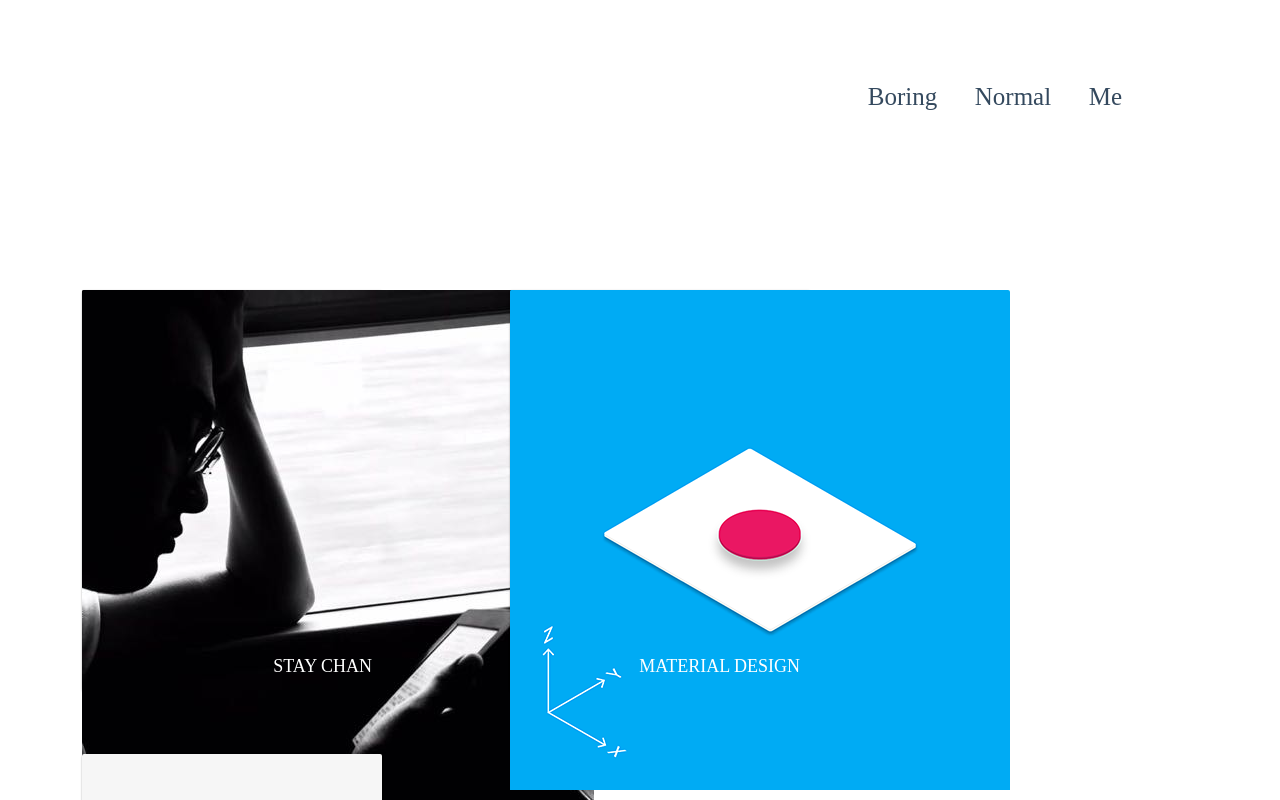
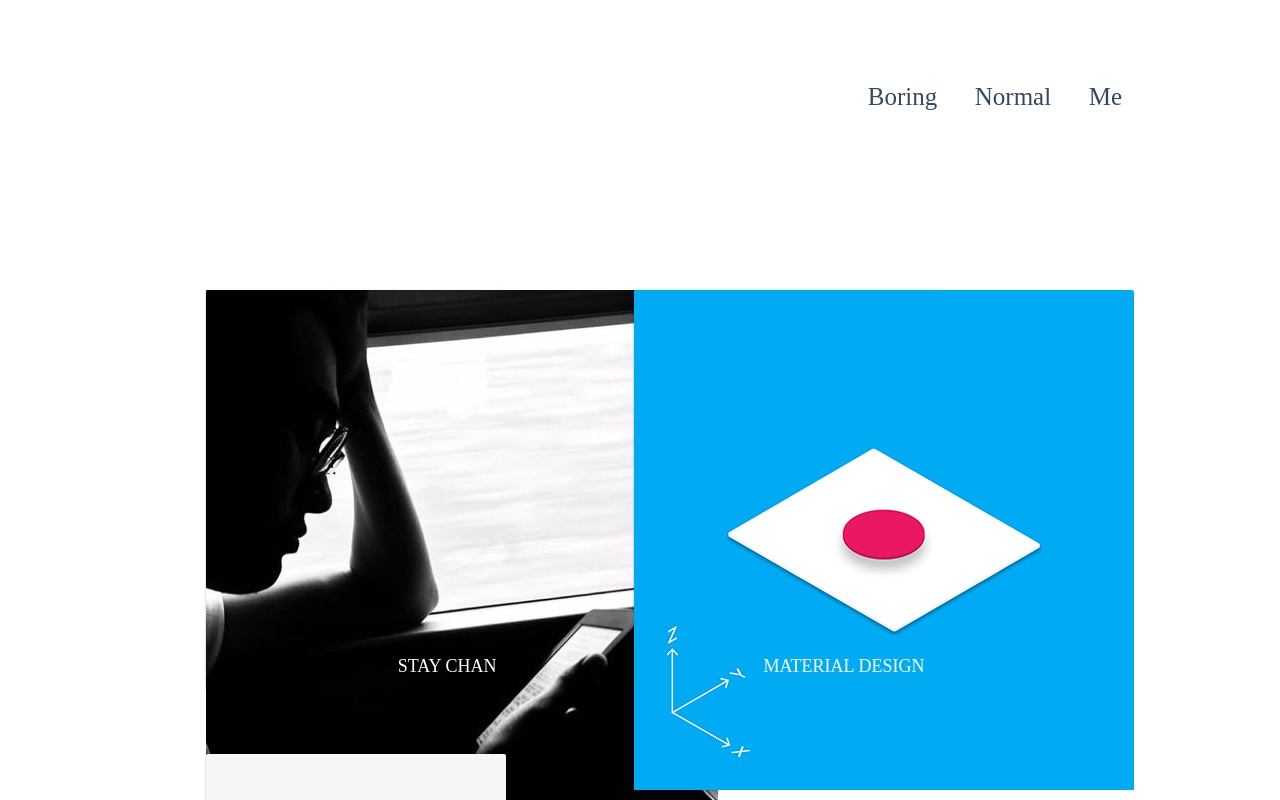
Before and after one commit to sanxing-chen/vue-blog, a Nuxt app: page / in a window 1280 px wide. Shown: the top 800 px of the page. Built offline with nearby package versions, Linux system fonts and the light colour scheme.

Commit message:
change style

```diff
--- a/pages/index.vue
+++ b/pages/index.vue
@@ -3,6 +3,7 @@
         <div class="note">
             Boring &nbsp&nbsp&nbsp&nbsp <a href="/p/Markdown-Demo" id="nlink">Normal</a> &nbsp&nbsp&nbsp&nbsp Me
         </div>
+        <div class="card-container">
             <card bgColor="black">
                 <img class="cool" src="img/photo.jpg"></img>
                 <div class="card-note" style="color: white"> STAY CHAN</div>
@@ -15,6 +16,7 @@
                 <img class="cool" src="img/vue.png" style="width: 100px; margin: 100px"/>
                 <div class="card-note" style="color: #41b883"> WITH VUE.JS </div>
             </card>
+        </div>
     </div>
 </template>
 <script>
@@ -50,6 +52,9 @@ a
     top 15em
     margin 2em 4em
     vertical-align top
+@media screen and (min-width: 900px)
+    .card-container
+        margin-left 10%
 @media screen and (max-width: 900px)
     .container
         text-align center
```
Also changed, not shown: 1 other file (tests, documents, lock files or other folders). Lines whose indentation alone changed are shown as unchanged.
